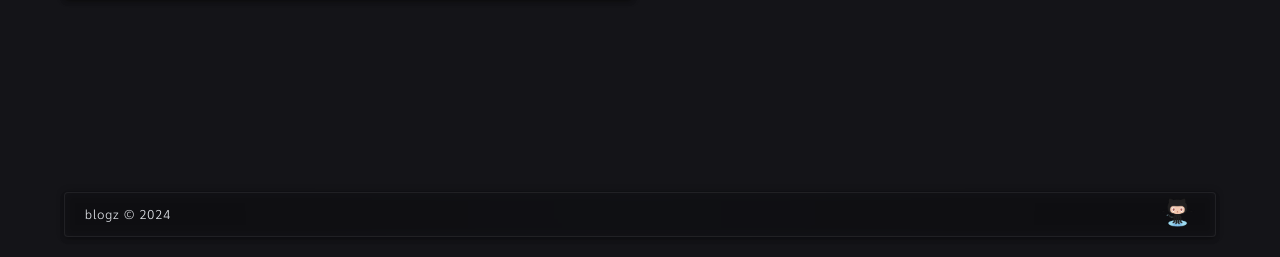
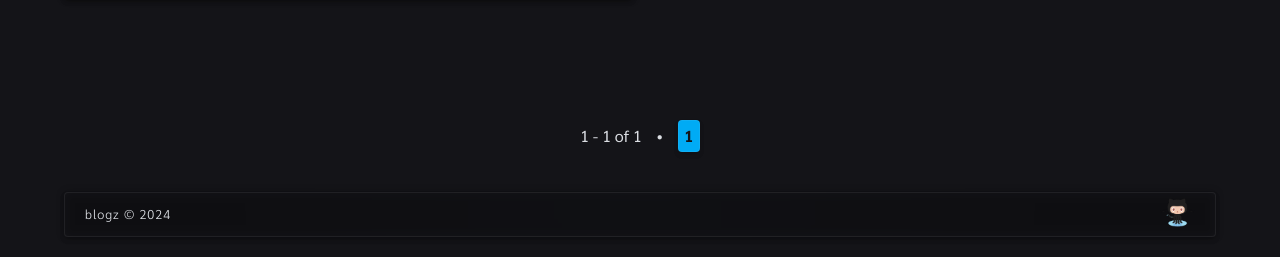
Before and after one commit to theodoremoreland/Blogz, a Flask app: page /bloggers in a window 1280 px wide. Shown: the part 565-822 px from the top of the page. Run offline with Flask 3, Linux system fonts and the light colour scheme; tables that the repository leaves empty hold one stand-in row (values such as "Sample post"); grey boxes marked "Sample" are stand-in pictures.

Commit message:
added pagination to bloggers page

```diff
--- a/application/blueprints/Blog/views.py
+++ b/application/blueprints/Blog/views.py
@@ -6,7 +6,7 @@ from modules.logger import logger
 
 blog = Blueprint("blog", __name__, template_folder="templates", static_folder="static")
 
-PAGE_SIZE = 5
+PAGE_SIZE = 10
 
 
 @blog.route("/blog", methods=["GET"])
--- a/application/blueprints/Bloggers/templates/bloggers.html
+++ b/application/blueprints/Bloggers/templates/bloggers.html
@@ -19,9 +19,9 @@
     </div>
 </a>
 {% endif %}
-{% if users_list|length > 0 %}
+{% if users_list.items|length > 0 %}
 <ul class="users">
-    {% for user in users_list %}
+    {% for user in users_list.items %}
     <li>
         <div class="header">
             <img src="{{user.avatar_url}}" alt="{{user.username}}'s avatar" class="avatar"
@@ -41,6 +41,32 @@
     </li>
     {% endfor %}
 </ul>
+<div class="pagination-container">
+    <div
+        style="display: flex; flex-direction: row; justify-content: center; align-items: center; flex-wrap: wrap; gap: 15px">
+        <div class="page-items">
+            {{ users_list.first }} - {{ users_list.last }} of {{ users_list.total }}
+        </div>
+        <span>•</span>
+        <ol class=pagination>
+            {% for page in users_list.iter_pages() %}
+            {% if page %}
+            {% if page != users_list.page %}
+            <a href="/bloggers?page={{page}}">
+                <li class="page-number">
+                    {{ page }}
+                </li>
+            </a>
+            {% else %}
+            <li class="page-number selected">{{ page }}</li>
+            {% endif %}
+            {% else %}
+            <span class=ellipsis>…</span>
+            {% endif %}
+            {% endfor %}
+        </ol>
+    </div>
+</div>
 {% else %}
 <p class="no-users">No users found. Be the first by <a href="/signup">registering</a> for an account.</p>
 {% endif %}
--- a/application/blueprints/Bloggers/views.py
+++ b/application/blueprints/Bloggers/views.py
@@ -1,4 +1,4 @@
-from flask import Blueprint, render_template
+from flask import Blueprint, render_template, request
 
 from db.models import Users
 from modules.logger import logger
@@ -7,20 +7,28 @@ bloggers = Blueprint(
     "bloggers", __name__, template_folder="templates", static_folder="static"
 )
 
+PAGE_SIZE = 5
+
 
 @bloggers.route("/bloggers", methods=["GET"])
 def render_bloggers_page():
     logger.info("Rendering bloggers page")
 
+    page = request.args.get(
+        "page", 1, type=int
+    )  # Get the page number from the query string, default to 1
+
     try:
-        users = Users.query.order_by(Users.username).all()
+        users = Users.query.order_by(Users.username).paginate(
+            page=page, per_page=PAGE_SIZE
+        )
         post_count_by_user = {}
 
-        for user in users:
+        for user in users.items:
             post_count = len(user.blog_posts)
             post_count_by_user[user.id] = post_count
 
-        featured_user = users[0] if users else None
+        featured_user = users.items[0] if users else None
 
         return render_template(
             "bloggers.html",
```
